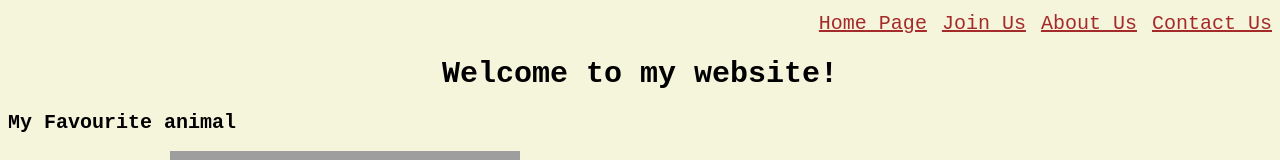
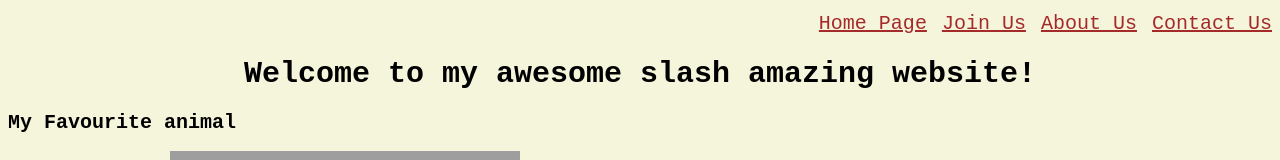
Before and after one commit to swoopstyle/website-project1707, a plain HTML site: page index.html in a window 1280 px wide. Shown: the top 160 px of the page. Drawn offline with Linux system fonts and the light colour scheme; grey boxes are pictures that could not be loaded.

Commit message:
second commit awesome addition

```diff
--- a/index.html
+++ b/index.html
@@ -19,7 +19,7 @@
   </div>
 
   <!-- My first header -->
-  <h1>Welcome to my website!</h1>
+  <h1>Welcome to my awesome slash amazing website!</h1>
   <!-- One single element example -->
   <h2 id="animal">My Favourite animal</h2>
   <!-- How to add an image example  -->
```
